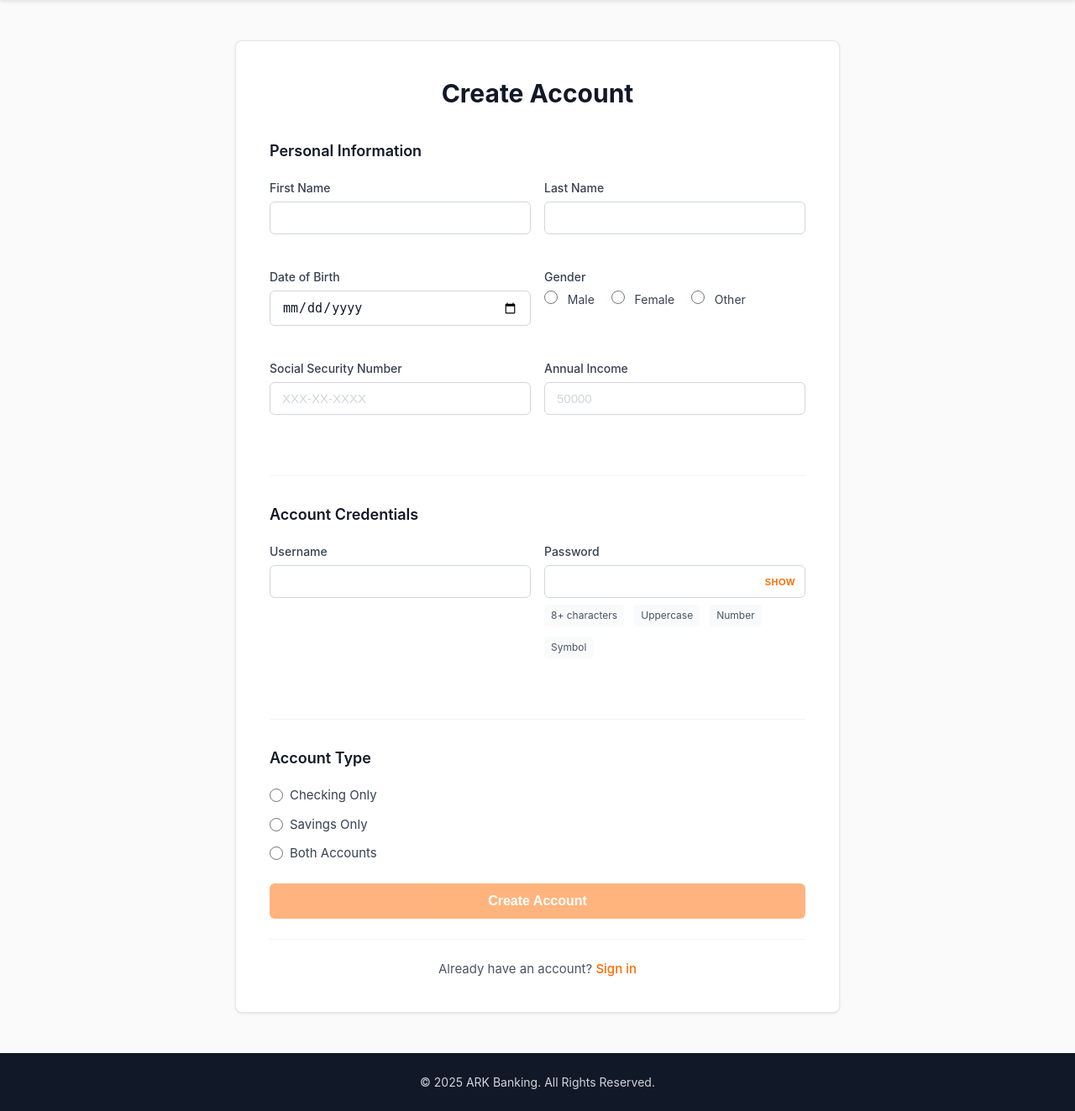
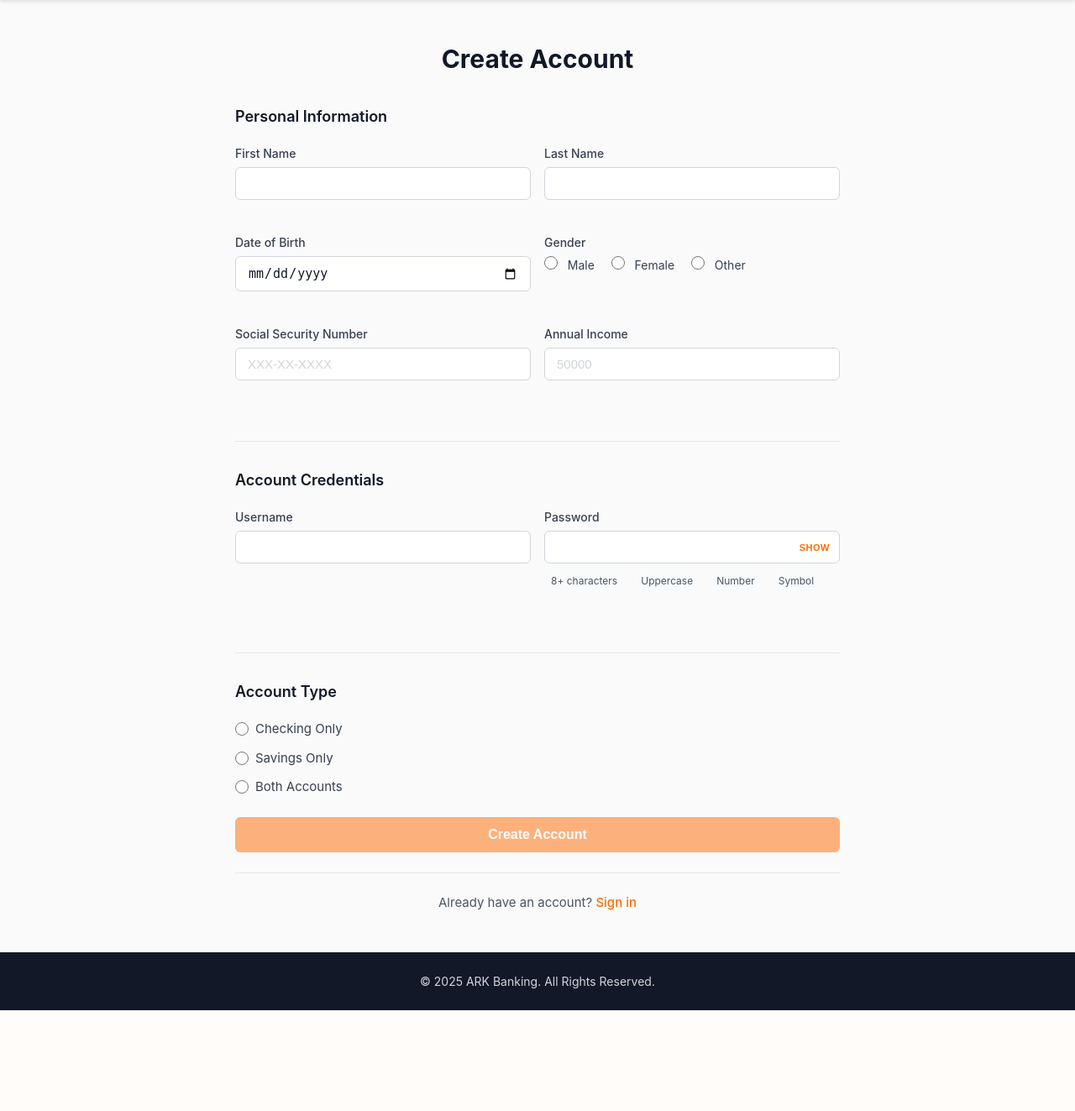
Before and after one commit to AmoghKaree/ARK-Banking, a Flask app: page /create_account in a window 1280 px wide. Shown: the part 80-1403 px from the top of the page at 84% size. After the commit the page ends 1283 px from the top, so only its background shows below. Run offline with Flask 3, Linux system fonts and the light colour scheme.

Commit message:
Update style.css

```diff
--- a/static/style.css
+++ b/static/style.css
@@ -111,7 +111,7 @@ body {
 }
 
 /* ============================================
-   AUTH PAGES
+   AUTH PAGES - NO CARDS
    ============================================ */
 
 .auth-page {
@@ -125,11 +125,7 @@ body {
 .auth-box {
   width: 100%;
   max-width: 440px;
-  background-color: var(--white);
-  border-radius: 8px;
-  padding: 2.5rem;
-  box-shadow: 0 1px 3px rgba(0, 0, 0, 0.1);
-  border: 1px solid var(--border);
+  /* Removed background, border, shadow, padding - no card! */
 }
 
 .auth-box-wide {
@@ -259,7 +255,7 @@ body {
 .section-group {
   margin-bottom: 2rem;
   padding-bottom: 2rem;
-  border-bottom: 1px solid var(--gray-100);
+  border-bottom: 1px solid var(--gray-200);
 }
 
 .section-group:last-of-type {
@@ -331,7 +327,7 @@ body {
 .auth-box-footer {
   text-align: center;
   padding-top: 1.5rem;
-  border-top: 1px solid var(--gray-100);
+  border-top: 1px solid var(--gray-200);
 }
 
 .auth-box-footer p {
@@ -399,7 +395,7 @@ body {
 }
 
 /* ============================================
-   DASHBOARD (Keep existing styles)
+   DASHBOARD
    ============================================ */
 
 .top-header {
@@ -665,10 +661,6 @@ body {
     padding: 2rem 1rem;
   }
 
-  .auth-box {
-    padding: 2rem 1.5rem;
-  }
-
   .input-row {
     grid-template-columns: 1fr;
   }
```
